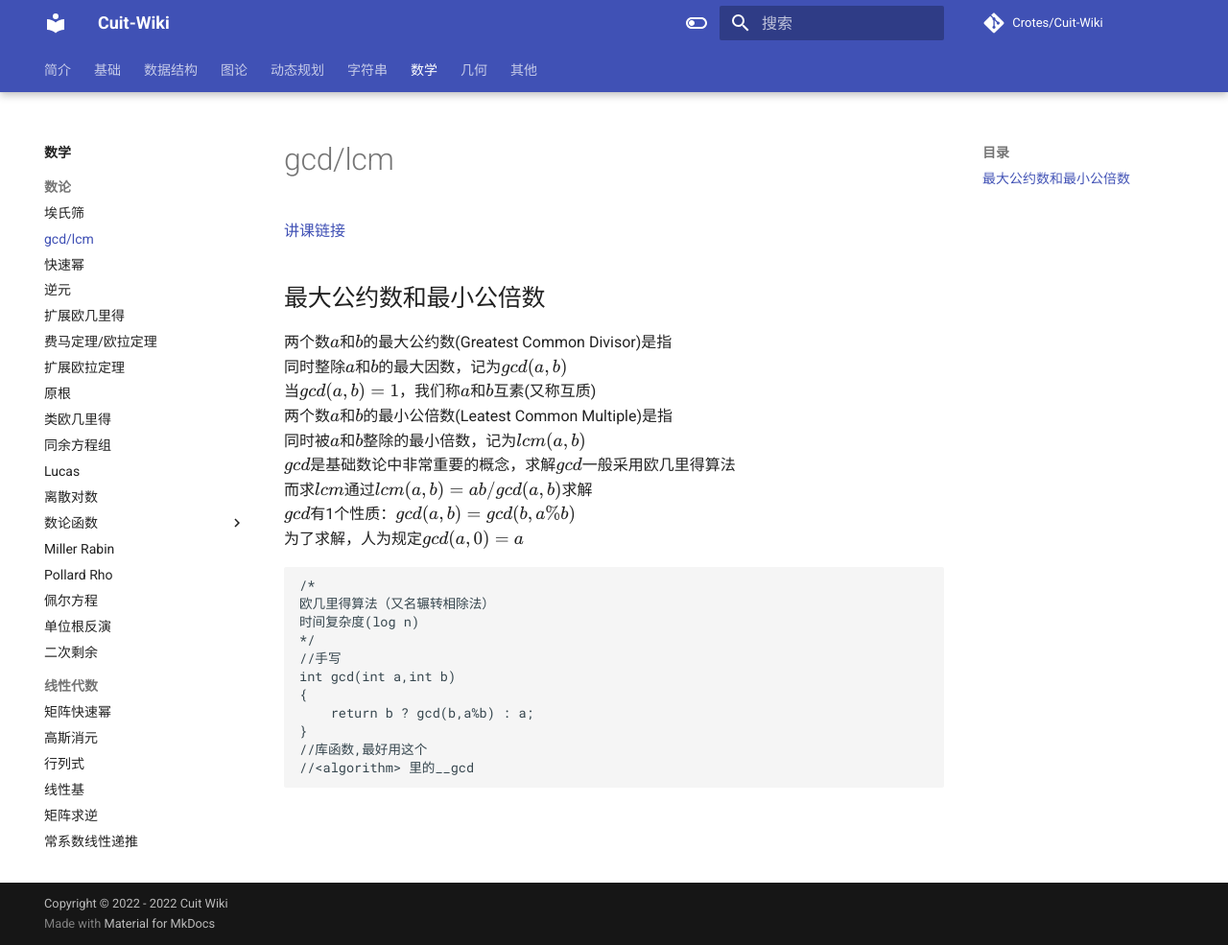
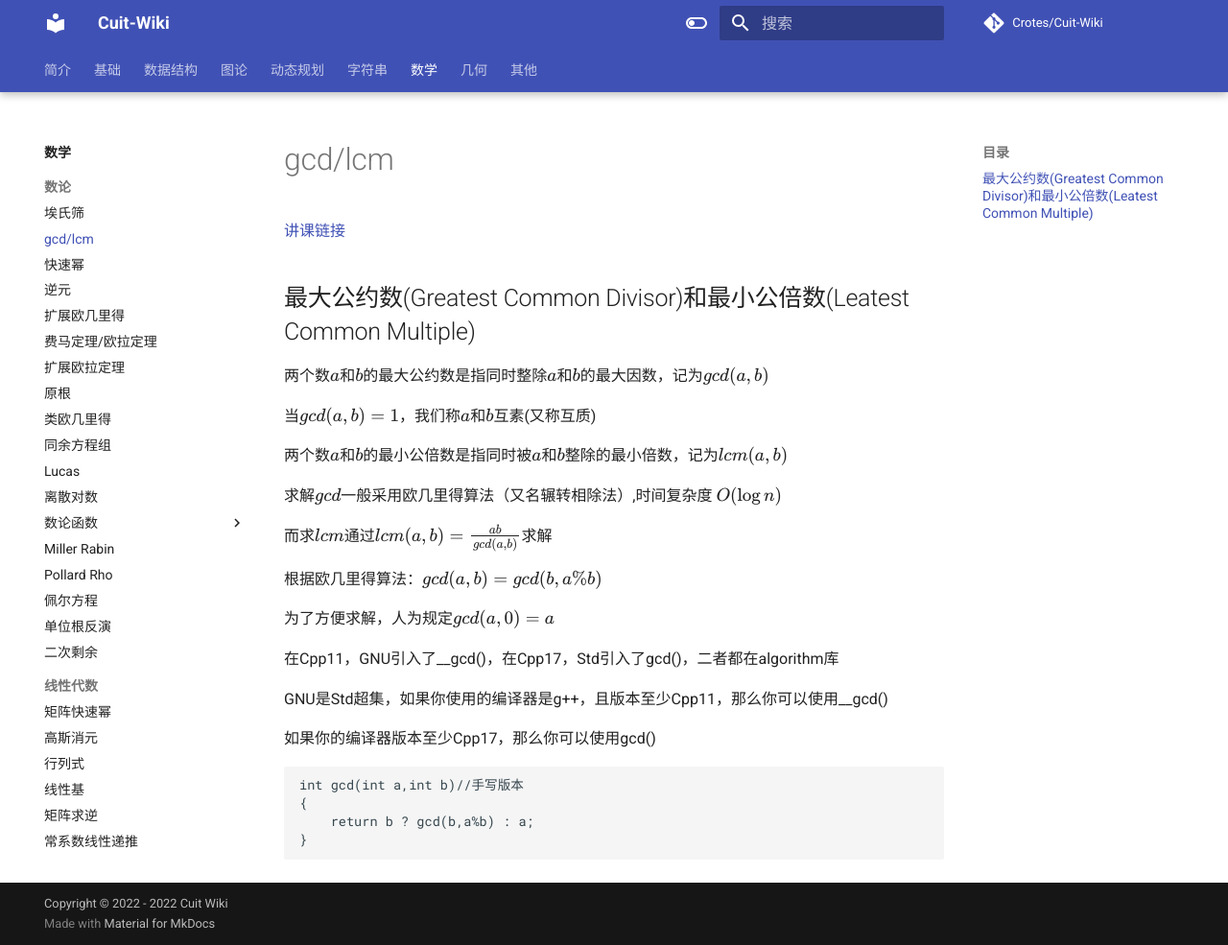
Before and after one commit to Crotes/Cuit-Wiki, an MkDocs documentation site: the page built from docs/Math/gcd.md, in a window 1280 px wide and 985 px high. Shown: the whole window at 96% size. Built offline with MkDocs 1.6.1 and Material for MkDocs 9.7.7, drawn with Linux system fonts in a browser that asks for light colours; formulas are drawn with MathJax 3; comment, search, counter and statistics services are not loaded.

Commit message:
优化排版，新增简要介绍__gcd和gcd

````diff
--- a/docs/Math/gcd.md
+++ b/docs/Math/gcd.md
@@ -1,26 +1,29 @@
 [讲课链接](https://www.bilibili.com/video/BV1hP411F7gq/?spm_id_from=333.999.0.0)
 
-## 最大公约数和最小公倍数
+## 最大公约数(Greatest Common Divisor)和最小公倍数(Leatest Common Multiple)
 
-两个数$a$和$b$的最大公约数(Greatest Common Divisor)是指
-同时整除$a$和$b$的最大因数，记为$gcd(a, b)$
+两个数$a$和$b$的最大公约数是指同时整除$a$和$b$的最大因数，记为$gcd(a, b)$
+
 当$gcd(a, b) = 1$，我们称$a$和$b$互素(又称互质)
-两个数$a$和$b$的最小公倍数(Leatest Common Multiple)是指
-同时被$a$和$b$整除的最小倍数，记为$lcm(a, b)$
-$gcd$是基础数论中非常重要的概念，求解$gcd$一般采用欧几里得算法
-而求$lcm$通过$lcm(a, b) = ab / gcd(a, b)$求解
-$gcd$有1个性质：$gcd(a,b)=gcd(b,a\%b)$
-为了求解，人为规定$gcd(a,0)=a$
+
+两个数$a$和$b$的最小公倍数是指同时被$a$和$b$整除的最小倍数，记为$lcm(a, b)$
+
+求解$gcd$一般采用欧几里得算法（又名辗转相除法）,时间复杂度 $O(\log n)$
+
+而求$lcm$通过$lcm(a, b) = \frac{ab}{gcd(a, b)}$求解
+
+根据欧几里得算法：$gcd(a,b)=gcd(b,a\%b)$
+
+为了方便求解，人为规定$gcd(a,0)=a$
+
+在Cpp11，GNU引入了__gcd()，在Cpp17，Std引入了gcd()，二者都在algorithm库
+
+GNU是Std超集，如果你使用的编译器是g++，且版本至少Cpp11，那么你可以使用__gcd()
+
+如果你的编译器版本至少Cpp17，那么你可以使用gcd()
 ```
-/*
-欧几里得算法（又名辗转相除法）
-时间复杂度(log n)
-*/
-//手写
-int gcd(int a,int b)
+int gcd(int a,int b)//手写版本
 {
 	return b ? gcd(b,a%b) : a;
 }
-//库函数,最好用这个
-//<algorithm> 里的__gcd
 ```
````
